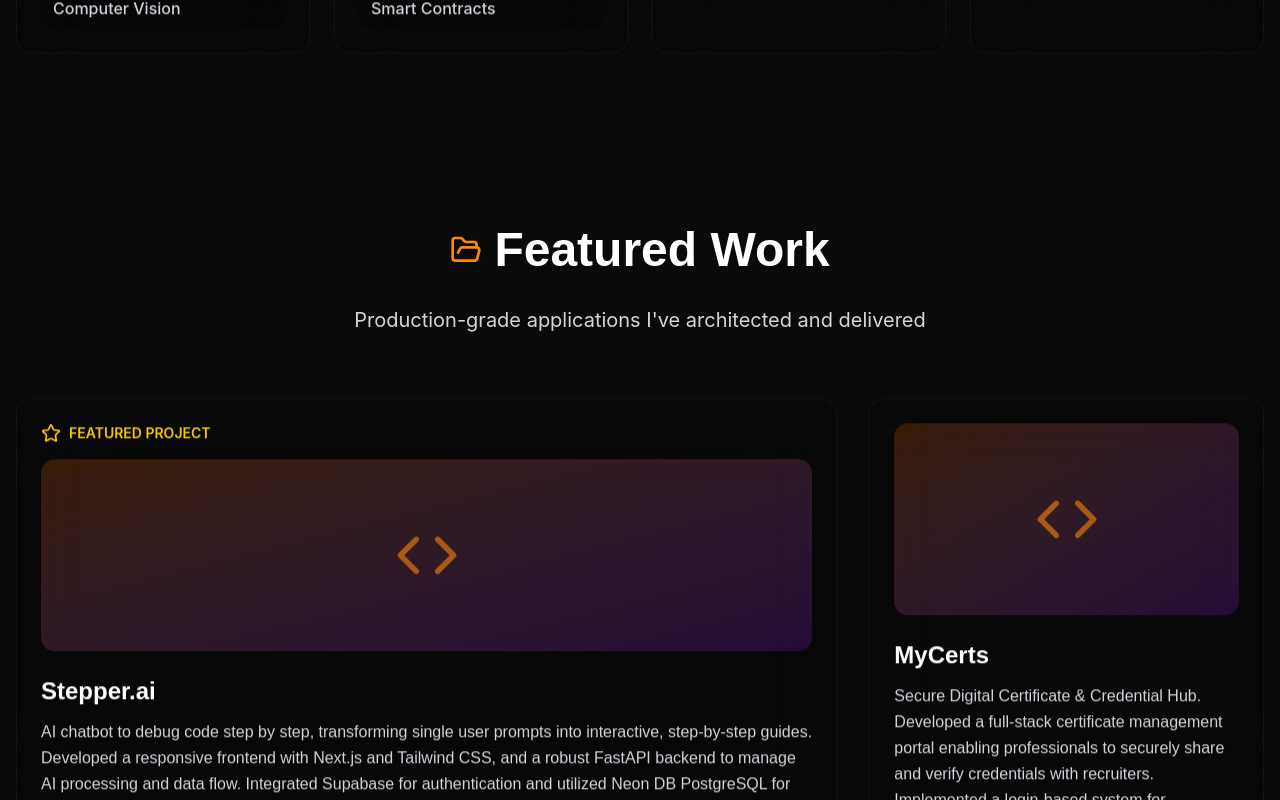
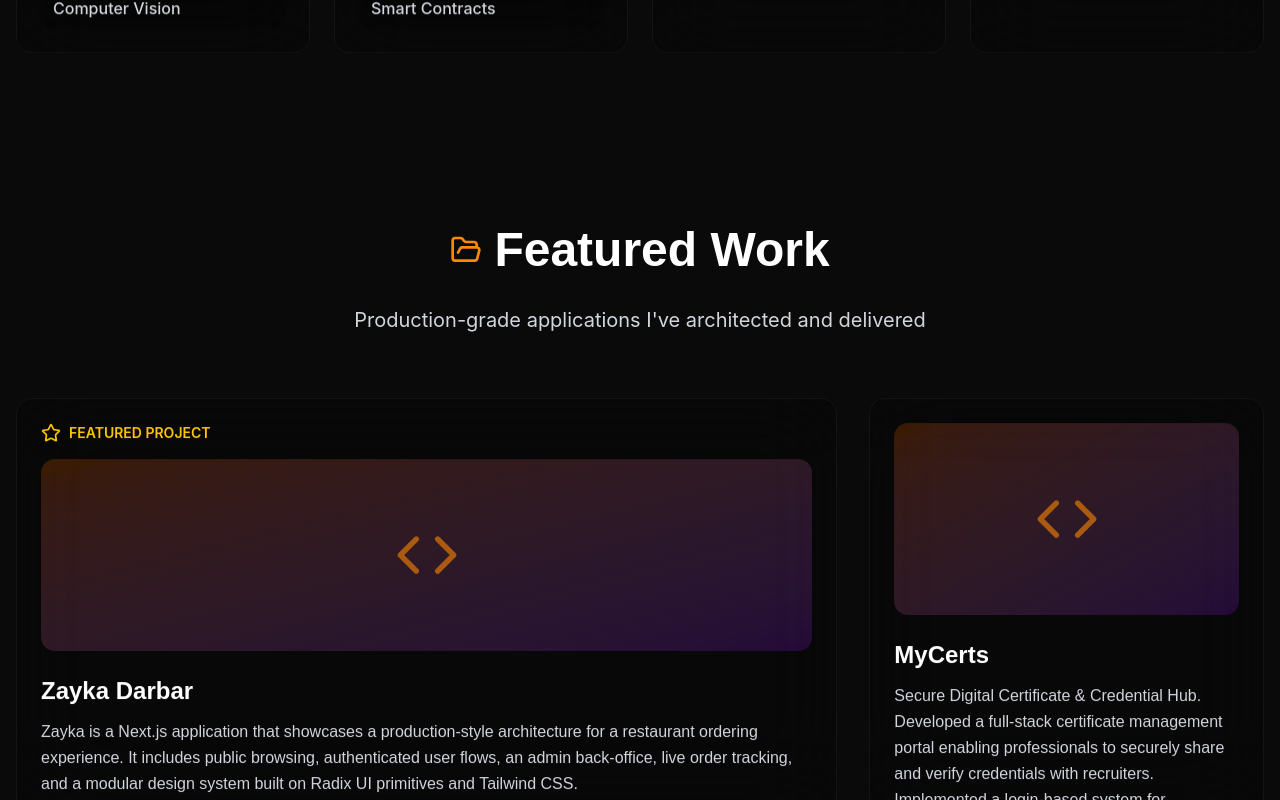
Before and after one commit to ABDULAAQILKHAN/SOLUTIONS-WITH-AAQIL, a Next.js app: page / in a window 1280 px wide. Shown: the part 2690-3490 px from the top of the page. Built offline with nearby package versions, Linux system fonts and the light colour scheme; no server answers.

Commit message:
Feat: added zayka in projec

```diff
--- a/components/Projects.tsx
+++ b/components/Projects.tsx
@@ -7,23 +7,23 @@
 import type { Project } from "../types"
 
 const projects: Project[] = [
-  {
+    {
     id: "1",
-    name: "Stepper.ai",
+    name: "Zayka Darbar",
     description:
-      "AI chatbot to debug code step by step, transforming single user prompts into interactive, step-by-step guides. Developed a responsive frontend with Next.js and Tailwind CSS, and a robust FastAPI backend to manage AI processing and data flow. Integrated Supabase for authentication and utilized Neon DB PostgreSQL for efficient storage and retrieval of content, ensuring seamless user experience and scalable data management.",
-    technologies: ["Next.js", "Tailwind CSS", "FastAPI", "Supabase", "Neon DB (PostgreSQL)"],
-    //githubUrl: "https://github.com/aaqilkhan/stepper-ai",
-    liveUrl: "https://stepperai.vercel.app/",
+    "Zayka is a Next.js application that showcases a production‑style architecture for a restaurant ordering experience. It includes public browsing, authenticated user flows, an admin back‑office, live order tracking, and a modular design system built on Radix UI primitives and Tailwind CSS.",
+    technologies: ["Next.js", "NestJS", "PostgreSQL", "Supabase", "Tailwind CSS"],
+    githubUrl: "https://github.com/ABDULAAQILKHAN/ZAYKA-DARBAR",
+    liveUrl: "https://zaykadarbar.vercel.app/",
     featured: true,
   },
   {
     id: "2",
     name: "MyCerts",
     description:
-      "Secure Digital Certificate & Credential Hub. Developed a full-stack certificate management portal enabling professionals to securely share and verify credentials with recruiters. Implemented a login-based system for uploading, managing, and generating unique shareable links for certifications. Built a responsive React frontend for seamless user experience and a robust backend API using Node.js and FastAPI to handle all CRUD operations and secure link generation. Planning migration to a Blockchain backend for enhanced verification.",
+    "Secure Digital Certificate & Credential Hub. Developed a full-stack certificate management portal enabling professionals to securely share and verify credentials with recruiters. Implemented a login-based system for uploading, managing, and generating unique shareable links for certifications. Built a responsive React frontend for seamless user experience and a robust backend API using Node.js and FastAPI to handle all CRUD operations and secure link generation. Planning migration to a Blockchain backend for enhanced verification.",
     technologies: ["Next.js", "FastAPI", "PostgreSQL", "Blockchain (planned)"],
-    //githubUrl: "https://github.com/aaqilkhan/mycerts",
+    githubUrl: "https://github.com/aaqilkhan/mycerts",
     liveUrl: "https://mycerts99.vercel.app/",
     featured: false,
   },
@@ -33,8 +33,18 @@
     description:
       "Intelligent Resume Builder. Developed a client-side resume builder powered by Gemini AI, enabling automatic parsing of user data to auto-fill resume fields—reducing manual entry time by over 90%. Users can generate polished, downloadable PDF resumes directly in the browser without any backend dependency. Implemented a modern, responsive UI using React and Tailwind CSS.",
     technologies: ["React", "Gemini AI API", "Tailwind CSS", "PDF Generation Libraries"],
-    //githubUrl: "https://github.com/aaqilkhan/myresumeai",
+    githubUrl: "https://github.com/aaqilkhan/myresumeai",
     liveUrl: "https://myresumeai.vercel.app/",
+    featured: false,
+  },
+  {
+    id: "4",
+    name: "Stepper.ai",
+    description:
+      "AI chatbot to debug code step by step, transforming single user prompts into interactive, step-by-step guides. Developed a responsive frontend with Next.js and Tailwind CSS, and a robust FastAPI backend to manage AI processing and data flow. Integrated Supabase for authentication and utilized Neon DB PostgreSQL for efficient storage and retrieval of content, ensuring seamless user experience and scalable data management.",
+    technologies: ["Next.js", "Tailwind CSS", "FastAPI", "Supabase", "Neon DB (PostgreSQL)"],
+    githubUrl: "https://github.com/aaqilkhan/stepper-ai",
+    liveUrl: "https://stepperai.vercel.app/",
     featured: false,
   },
 ]
```
